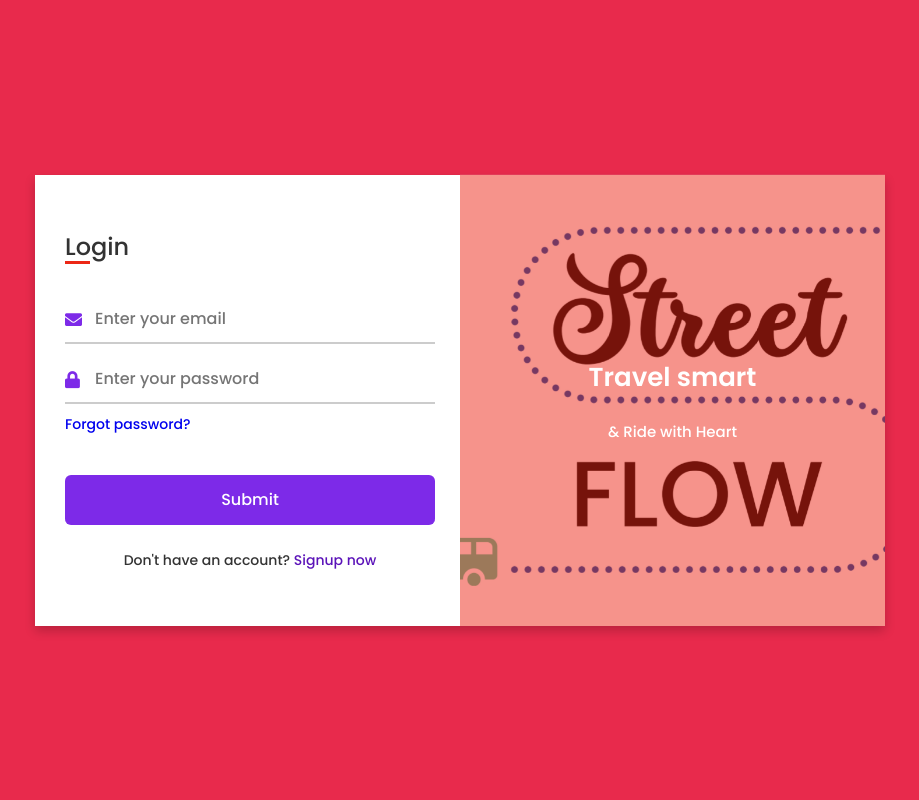
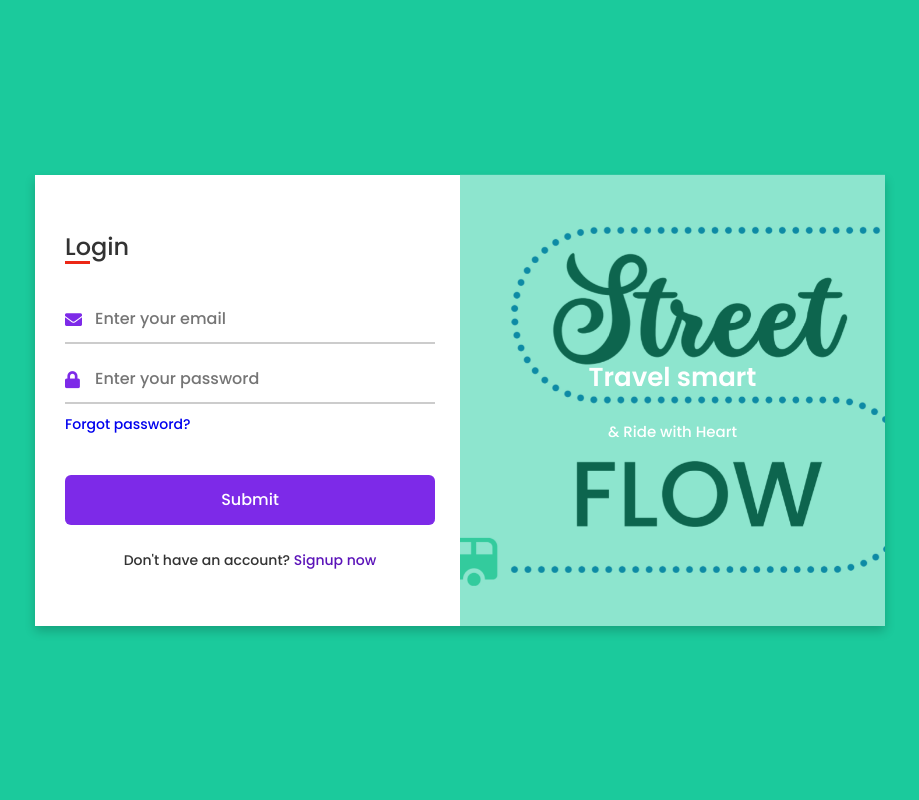
Before and after one commit to mgmiraz997/StreetFlow, a Django app: page / in a window 1280 px wide. Shown: the whole page, without its empty margins (180-1099 px from the left). Run offline with Django 5.2, Linux system fonts and the light colour scheme.

Commit message:
color change2

```diff
--- a/static/style.css
+++ b/static/style.css
@@ -10,7 +10,7 @@ body{
     display: flex;
     align-items: center;
     justify-content: center;
-    background: #e82a4c;
+    background: #1bca9c;
     padding: 30px;
 }
 .container{
@@ -54,7 +54,7 @@ body{
   position: absolute;
   height: 100%;
   width: 100%;
-  background: #ec2716;
+  background: #1bca9c;
   opacity: 0.5;
   z-index: 12;
 }
```
